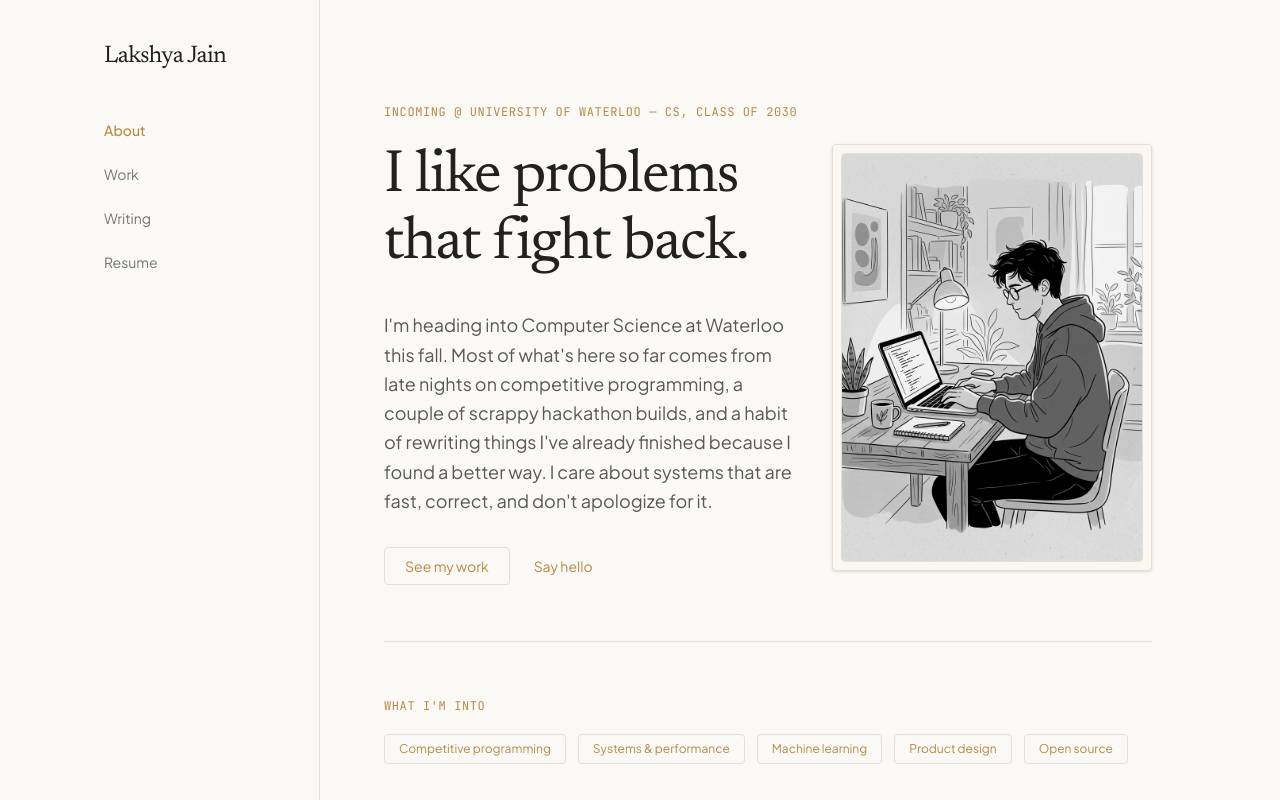
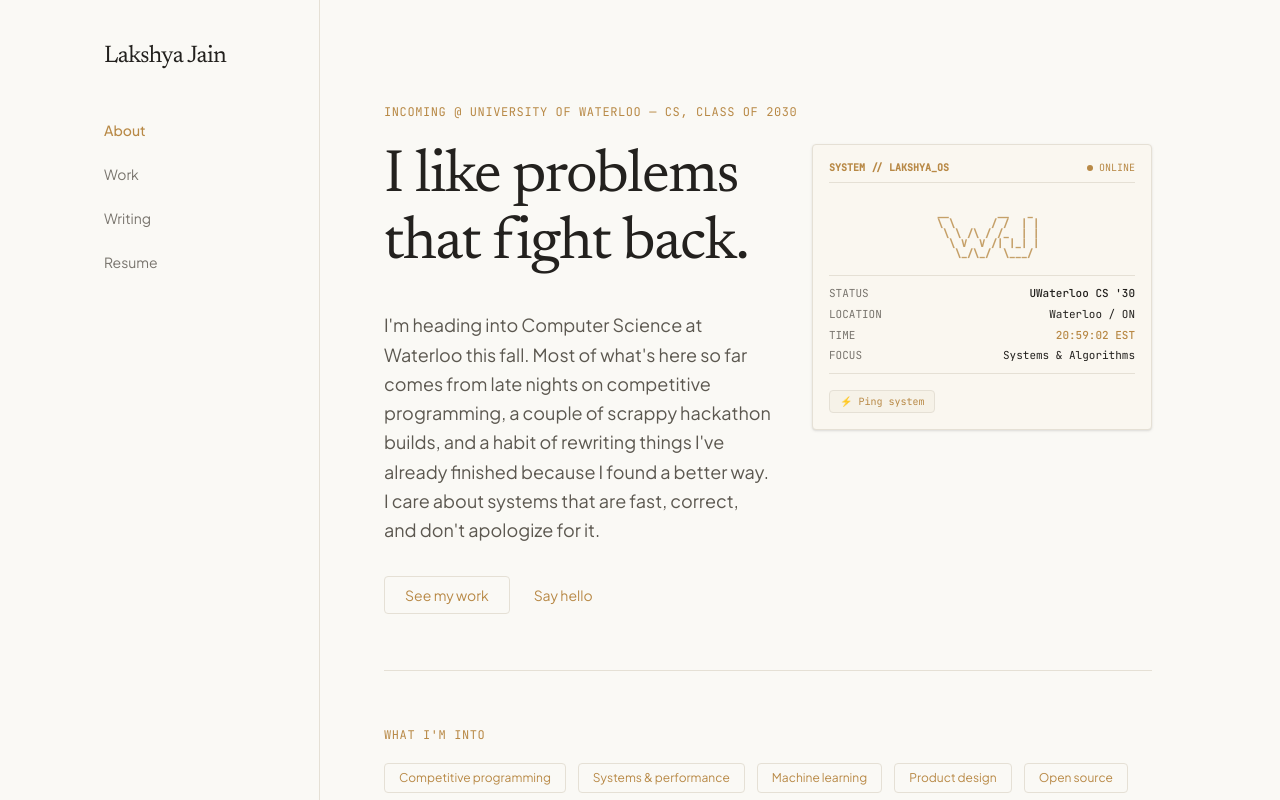
Before and after one commit to LAKSHYAJAIN16/New-Personal-Website, a Next.js app: page / in a window 1280 px wide. Shown: the top 800 px of the page. Built offline with nearby package versions, Linux system fonts and the light colour scheme.

Commit message:
feat: replace photo with interactive ASCII art and system status box

```diff
--- a/src/components/AboutHero.tsx
+++ b/src/components/AboutHero.tsx
@@ -1,6 +1,6 @@
 "use client";
 
-import Image from "next/image";
+import { useState, useEffect } from "react";
 
 const interests = [
   "Competitive programming",
@@ -10,7 +10,44 @@ const interests = [
   "Open source",
 ];
 
+const asciiArt = `
+  __        __   _
+  \\ \\      / /  | |
+   \\ \\ /\\ / /_  | |
+    \\ V  V /| |_| |
+     \\_/\\_/  \\___/
+`;
+
 export function AboutHero() {
+  const [timeStr, setTimeStr] = useState<string>("");
+  const [pingStatus, setPingStatus] = useState<string | null>(null);
+
+  useEffect(() => {
+    const updateTime = () => {
+      const now = new Date();
+      setTimeStr(
+        now.toLocaleTimeString("en-US", {
+          timeZone: "America/Toronto",
+          hour: "2-digit",
+          minute: "2-digit",
+          second: "2-digit",
+          hour12: false,
+        }) + " EST"
+      );
+    };
+    updateTime();
+    const interval = setInterval(updateTime, 1000);
+    return () => clearInterval(interval);
+  }, []);
+
+  const handlePing = () => {
+    setPingStatus("Pinging...");
+    setTimeout(() => {
+      const ms = Math.floor(Math.random() * 12) + 8;
+      setPingStatus(`waterloo: 200 OK (${ms}ms)`);
+    }, 450);
+  };
+
   return (
     <section id="about" className="py-8 md:py-12">
       {/* Sub-header / Tagline */}
@@ -18,8 +55,8 @@ export function AboutHero() {
         INCOMING @ UNIVERSITY OF WATERLOO — CS, CLASS OF 2030
       </div>
 
-      {/* Main Grid: Headline & Text vs Photo Box */}
-      <div className="grid grid-cols-1 lg:grid-cols-[1fr_320px] gap-10 items-start">
+      {/* Main Grid: Headline & Text vs ASCII Status Box */}
+      <div className="grid grid-cols-1 lg:grid-cols-[1fr_340px] gap-10 items-start">
         <div>
           {/* Main Headline */}
           <h1 className="font-serif text-5xl sm:text-6xl text-foreground font-normal leading-[1.12] tracking-tight">
@@ -54,17 +91,58 @@ export function AboutHero() {
           </div>
         </div>
 
-        {/* Right Photo / Graphic Container */}
-        <div className="w-full max-w-[320px] justify-self-start lg:justify-self-end">
-          <div className="relative aspect-[3/4] w-full rounded border border-accent/30 bg-[#FAF7F0] p-2 shadow-sm">
-            <div className="relative h-full w-full overflow-hidden rounded bg-[#F2EDE2] border border-accent/10 flex items-center justify-center">
-              <Image
-                src="/lakshya_portrait.png"
-                alt="Lakshya Jain"
-                fill
-                className="object-cover object-center grayscale hover:grayscale-0 transition-all duration-500"
-                priority
-              />
+        {/* Right Interactive ASCII & System Status Box */}
+        <div className="w-full max-w-[340px] justify-self-start lg:justify-self-end">
+          <div className="rounded border border-accent/40 bg-[#FAF7F0] p-4 font-mono text-xs shadow-sm space-y-3">
+            {/* Header */}
+            <div className="flex items-center justify-between border-b border-accent/20 pb-2">
+              <span className="text-[10px] uppercase text-accent font-semibold">
+                SYSTEM // LAKSHYA_OS
+              </span>
+              <span className="flex items-center gap-1.5 text-[10px] text-accent">
+                <span className="h-1.5 w-1.5 rounded-full bg-accent animate-pulse" />
+                ONLINE
+              </span>
+            </div>
+
+            {/* ASCII Artwork */}
+            <pre className="text-accent/80 font-bold leading-none text-[10px] select-none text-center py-1">
+              {asciiArt}
+            </pre>
+
+            {/* Live Status Fields */}
+            <div className="space-y-1.5 text-[11px] border-t border-b border-accent/20 py-2.5">
+              <div className="flex justify-between">
+                <span className="text-muted">STATUS</span>
+                <span className="text-foreground font-medium">UWaterloo CS &apos;30</span>
+              </div>
+              <div className="flex justify-between">
+                <span className="text-muted">LOCATION</span>
+                <span className="text-foreground">Waterloo / ON</span>
+              </div>
+              <div className="flex justify-between">
+                <span className="text-muted">TIME</span>
+                <span className="text-accent font-medium">{timeStr || "12:00 EST"}</span>
+              </div>
+              <div className="flex justify-between">
+                <span className="text-muted">FOCUS</span>
+                <span className="text-foreground">Systems &amp; Algorithms</span>
+              </div>
+            </div>
+
+            {/* Interactive Ping Button */}
+            <div className="flex items-center justify-between pt-1">
+              <button
+                onClick={handlePing}
+                className="rounded border border-accent/50 bg-accent-subtle/50 px-2.5 py-1 text-[10px] text-accent transition-colors hover:bg-accent-subtle active:scale-95"
+              >
+                ⚡ Ping system
+              </button>
+              {pingStatus && (
+                <span className="text-[10px] text-accent animate-fade-in font-medium">
+                  {pingStatus}
+                </span>
+              )}
             </div>
           </div>
         </div>
```
Also changed, not shown: public/lakshya_portrait.png (deleted).
